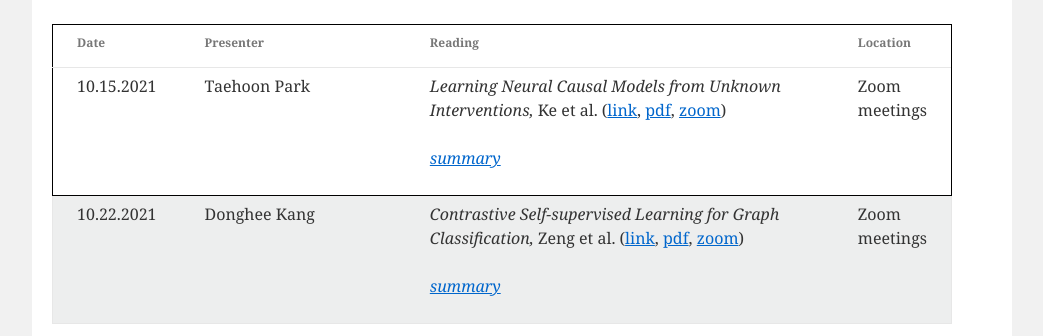
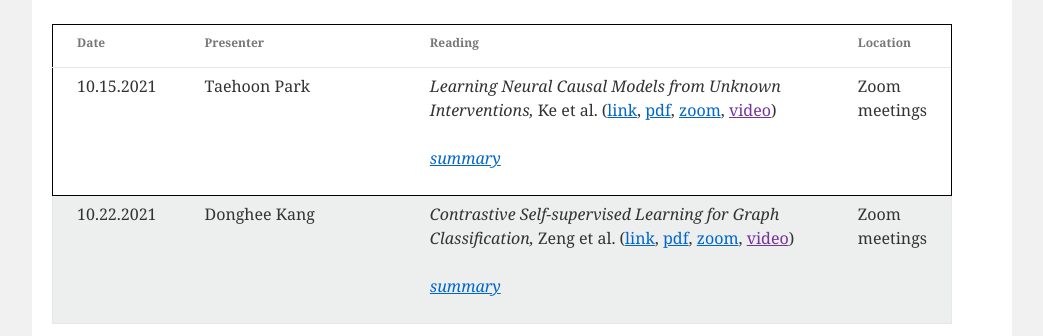
Before and after one commit to niai-lab/GraphML-JC, a Jekyll site: the page built from index.html, in a window 1280 px wide. Shown: the part 822-1158 px from the top of the page, without its empty margins (118-1161 px from the left). Built offline with Jekyll 4.4.1, drawn with Linux system fonts in a browser that asks for light colours.

Commit message:
youtube video link update

```diff
--- a/_data/meeting_info.yml
+++ b/_data/meeting_info.yml
@@ -5,6 +5,7 @@
   url: https://arxiv.org/abs/1910.01075
   pdf: /GraphML-JC/pdf/Learning_Neural_Causal_Models_from_Unknown_Interventions.pdf
   zoom: https://zoom.us/j/92336352299?pwd=b0JwWnByTDRIamhpcktYdGx0aGxkZz09
+  video:
   location: "Zoom meetings"
   summary: >
    이번 논문은 system을 contional probability로 modeling 하는 경우에서 graph sturcture recovery에 관한 내용입니다.
@@ -23,5 +24,6 @@
   url: https://arxiv.org/abs/2009.05923
   pdf: /GraphML-JC/pdf/Contrastive_self-supervised_Learning_for_GC.pdf
   zoom: https://zoom.us/j/92336352299?pwd=b0JwWnByTDRIamhpcktYdGx0aGxkZz09
+  video:
   location: "Zoom meetings"
   summary: "Test2"
--- a/_includes/meetings.html
+++ b/_includes/meetings.html
@@ -54,7 +54,7 @@
         {% if entry.pdf == "None" %}
           (<a href="{{entry.url}}">link</a>)
         {% else %}
-          (<a href="{{entry.url}}">link</a>, <a href="{{entry.pdf}}">pdf</a>, <a href="{{entry.zoom}}">zoom</a>)</p>
+          (<a href="{{entry.url}}">link</a>, <a href="{{entry.pdf}}">pdf</a>, <a href="{{entry.zoom}}">zoom</a>, <a href="{{entry.video}}">video</a>)</p>
           <a onclick="this.nextSibling.style.display=(this.nextSibling.style.display=='none')?'block':'none';" href="javascript:void(0)">
             <i>summary</i>
             </a><div style="DISPLAY: none">
```
